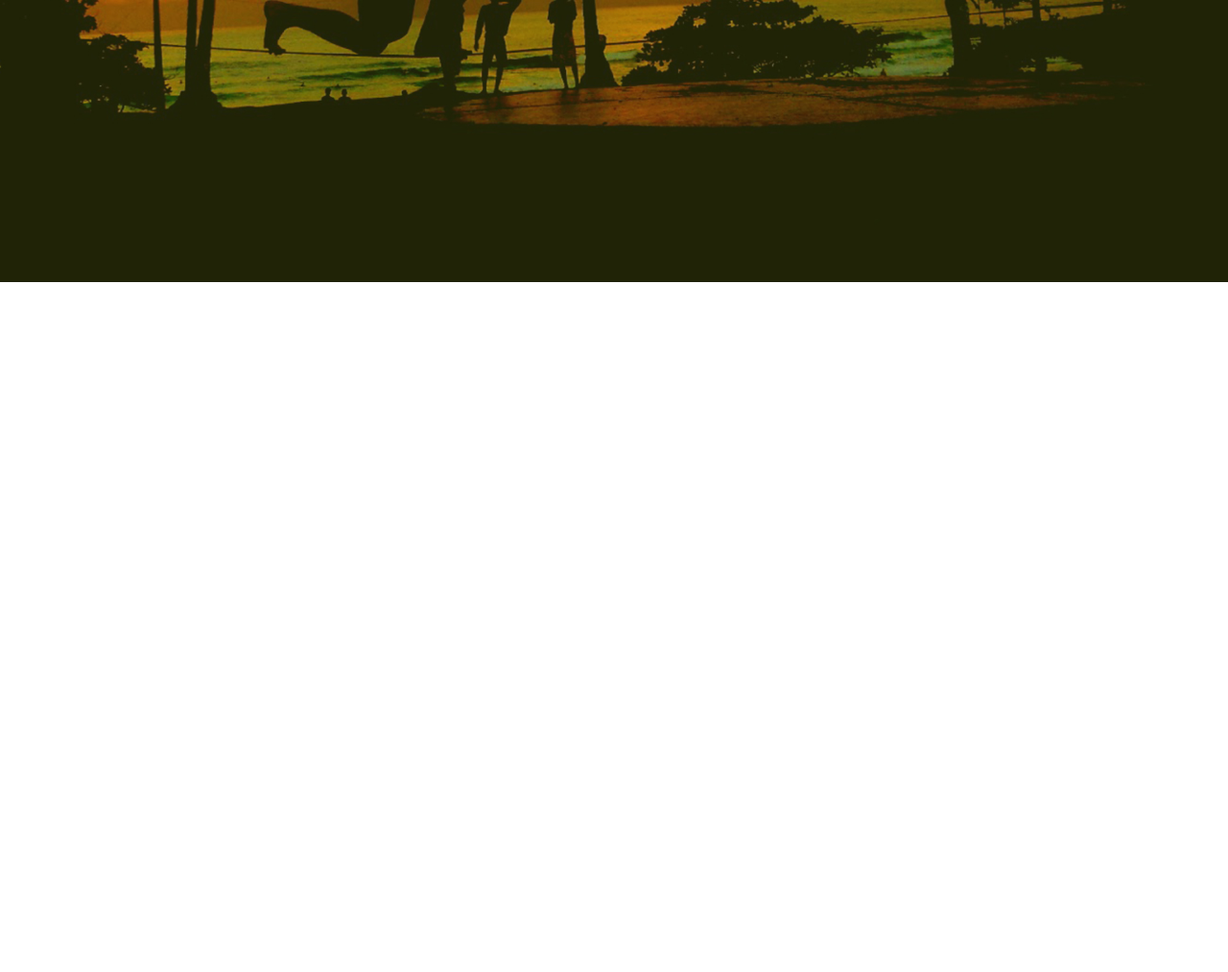
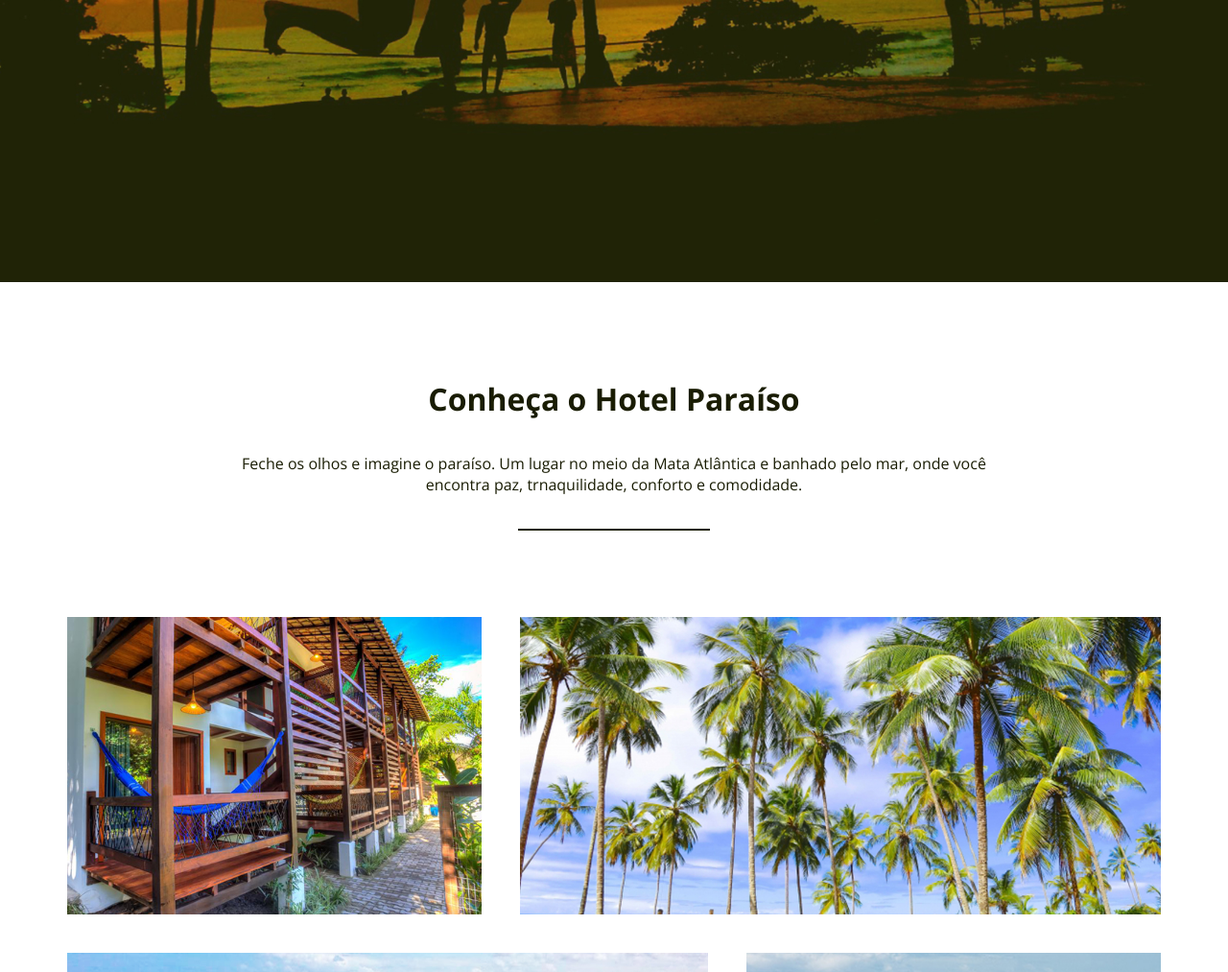
Before and after one commit to NicolauAlfredo/flexbox-project, a plain HTML site: page index.html in a window 1280 px wide. Shown: the part 506-1519 px from the top of the page at 96% size. Before the commit the page ends 800 px from the top, so only its background shows below. Drawn offline with nearby package versions, Linux system fonts and the light colour scheme.

Commit message:
Crinado a grid com imagens do projecto

```diff
--- a/css/style.css
+++ b/css/style.css
@@ -116,3 +116,63 @@ header li:last-child {
         font-size: 1.5rem;
     }
 }
+
+/* CONHEÇA O HOTEL */
+
+.conheca-o-hotel {
+    display: flex;
+    flex-direction: column;
+    align-items: center;
+    padding: 100px 50px;
+}
+
+.conheca-o-hotel h3 {
+    font-size: 2rem;
+    margin-bottom: 35px;
+    color: #191C03;
+}
+
+.conheca-o-hotel p {
+    max-width: 800px;
+    margin-bottom: 35px;
+    color: #191C03;
+    text-align: center;
+}
+
+.conheca-o-hotel hr {
+    width: 200px;
+    height: 2px;
+    background-color: #191C03;
+    margin-bottom: 70px;
+    border: none;
+}
+
+.conheca-o-hotel .grid {
+    width: 100%;
+    display: flex;
+    flex-wrap: wrap;
+}
+
+.conheca-o-hotel .grid li {
+    height: 350px;
+    padding: 20px;
+    border-radius: 4px;
+    background-clip: content-box;
+    background-size: cover;
+    background-position: center;
+}
+
+.conheca-o-hotel .grid li.small {
+    flex-basis: 40%;
+}
+.conheca-o-hotel .grid li.large {
+    flex-basis: 60%;
+}
+
+/* RESPOSIVIDADE */
+
+@media (max-width: 700px) {
+    .conheca-o-hotel .grid li.small, .conheca-o-hotel .grid li.large {
+        flex-basis: 100%;
+    }
+}
--- a/index.html
+++ b/index.html
@@ -30,5 +30,17 @@
         <h3>"Aconchego, conforto, simpatia e alto astral"</h3>
         <a class="btn" href="#">Saiba mais</a>
     </section>
+
+    <section class="conheca-o-hotel">
+        <h3>Conheça o Hotel Paraíso</h3>
+        <p>Feche os olhos e imagine o paraíso. Um lugar no meio da Mata Atlântica e banhado pelo mar, onde você encontra paz, trnaquilidade, conforto e comodidade.</p>
+        <hr>
+        <ul class="grid">
+            <li class="small" style="background-image: url(img/itacare-01.jpg);"></li>
+            <li class="large" style="background-image: url(img/itacare-02.jpg);"></li>
+            <li class="large" style="background-image: url(img/itacare-03.jpg);"></li>
+            <li class="small" style="background-image: url(img/itarace-04.jpg);"></li>
+        </ul>
+    </section>
 </body>
 </html>
```
